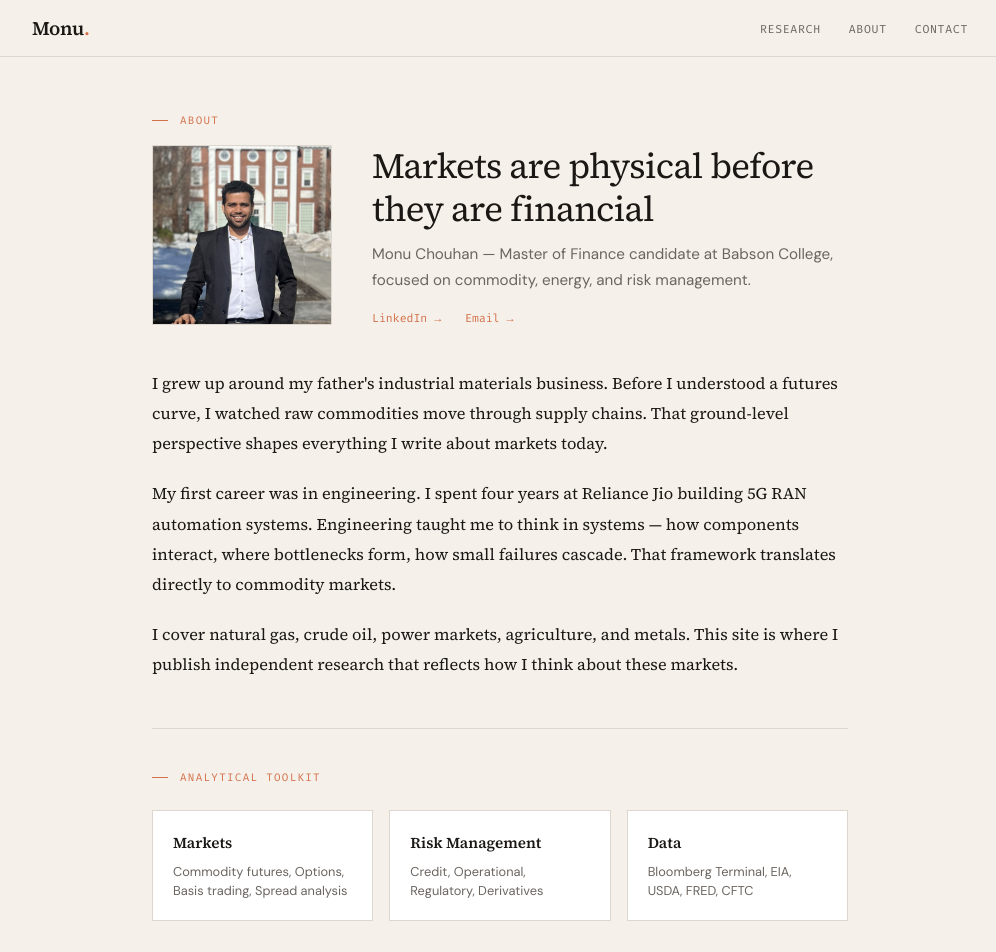
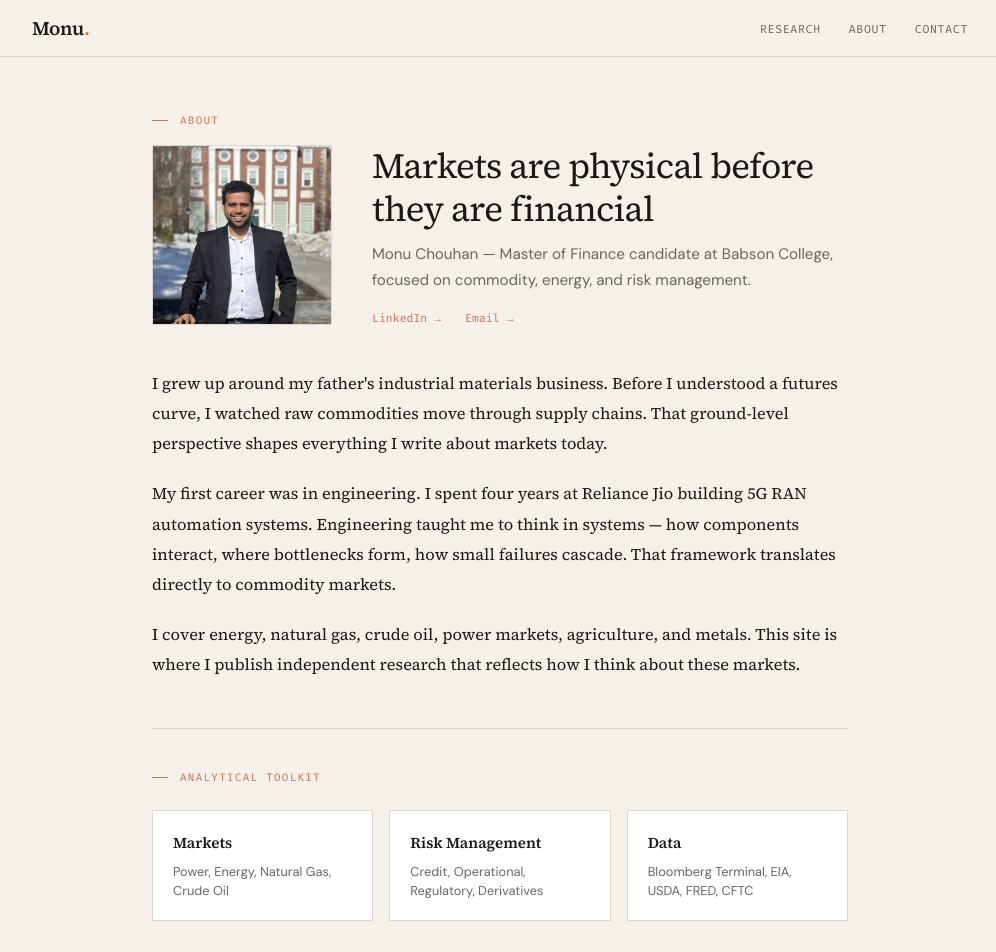
Before and after one commit to monoanalysis/monoanalysis-site, a Next.js app: page /about in a window 1280 px wide. Shown: the top 952 px of the page, without its empty margins (140-1136 px from the left). Built offline with nearby package versions, Linux system fonts and the light colour scheme.

Commit message:
Update_About_Section

```diff
--- a/src/app/about/page.js
+++ b/src/app/about/page.js
@@ -57,7 +57,7 @@ export default function AboutPage() {
           failures cascade. That framework translates directly to commodity markets.
         </p>
         <p style={{ fontFamily: 'var(--serif)', fontSize: '1.02rem', lineHeight: 1.85 }}>
-          I cover natural gas, crude oil, power markets, agriculture, and metals.
+          I cover energy, natural gas, crude oil, power markets, agriculture, and metals.
           This site is where I publish independent research that reflects how I think about these markets.
         </p>
       </div>
@@ -67,7 +67,7 @@ export default function AboutPage() {
         <div className="section-label">Analytical Toolkit</div>
         <div className="skills-grid">
           {[
-             { title: 'Markets', items: 'Commodity futures, Options, Basis trading, Spread analysis' },
+            { title: 'Markets', items: 'Power, Energy, Natural Gas, Crude Oil' },
             { title: 'Risk Management', items: 'Credit, Operational, Regulatory, Derivatives' },
             { title: 'Data', items: 'Bloomberg Terminal, EIA, USDA, FRED, CFTC' },
           ].map((s, i) => (
```
